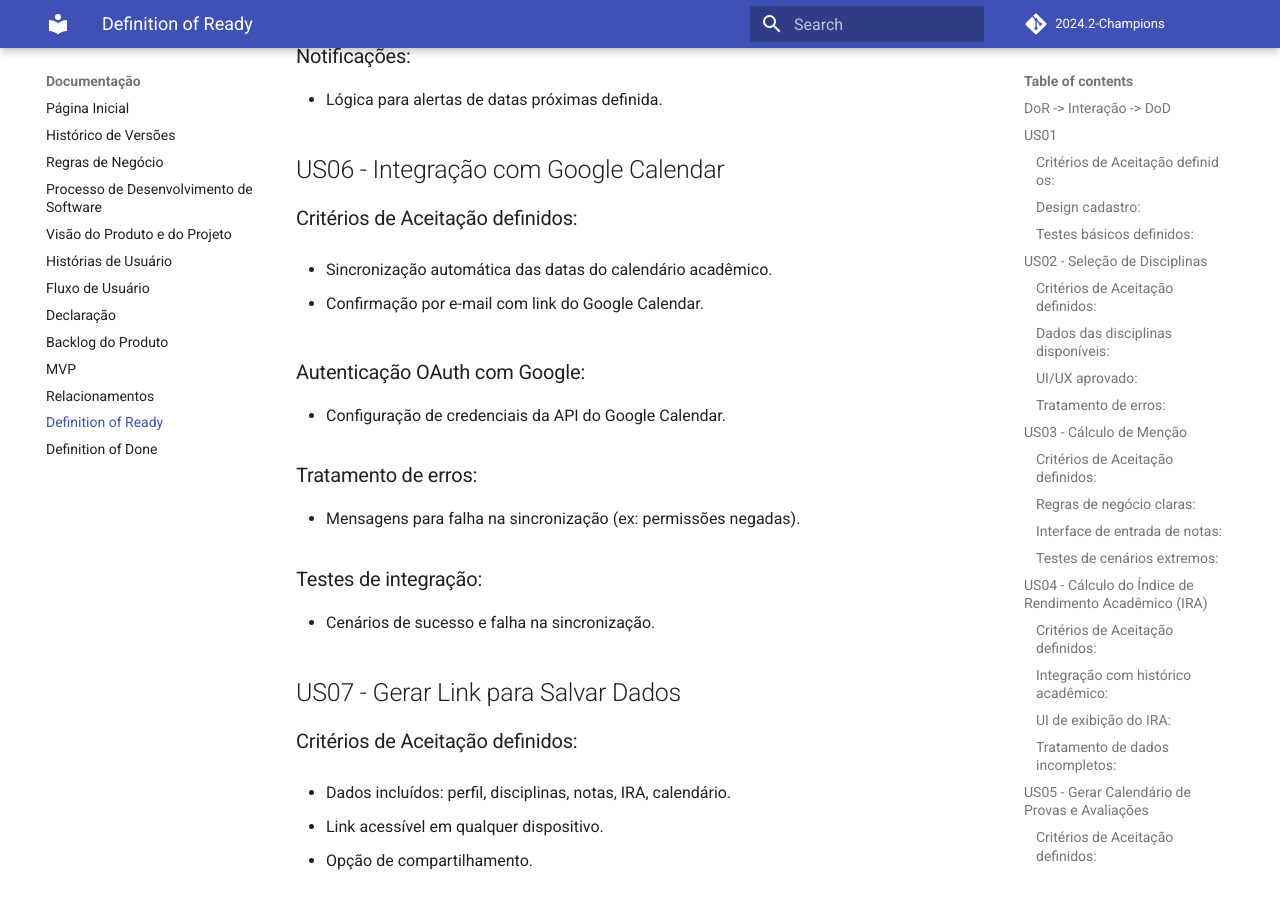
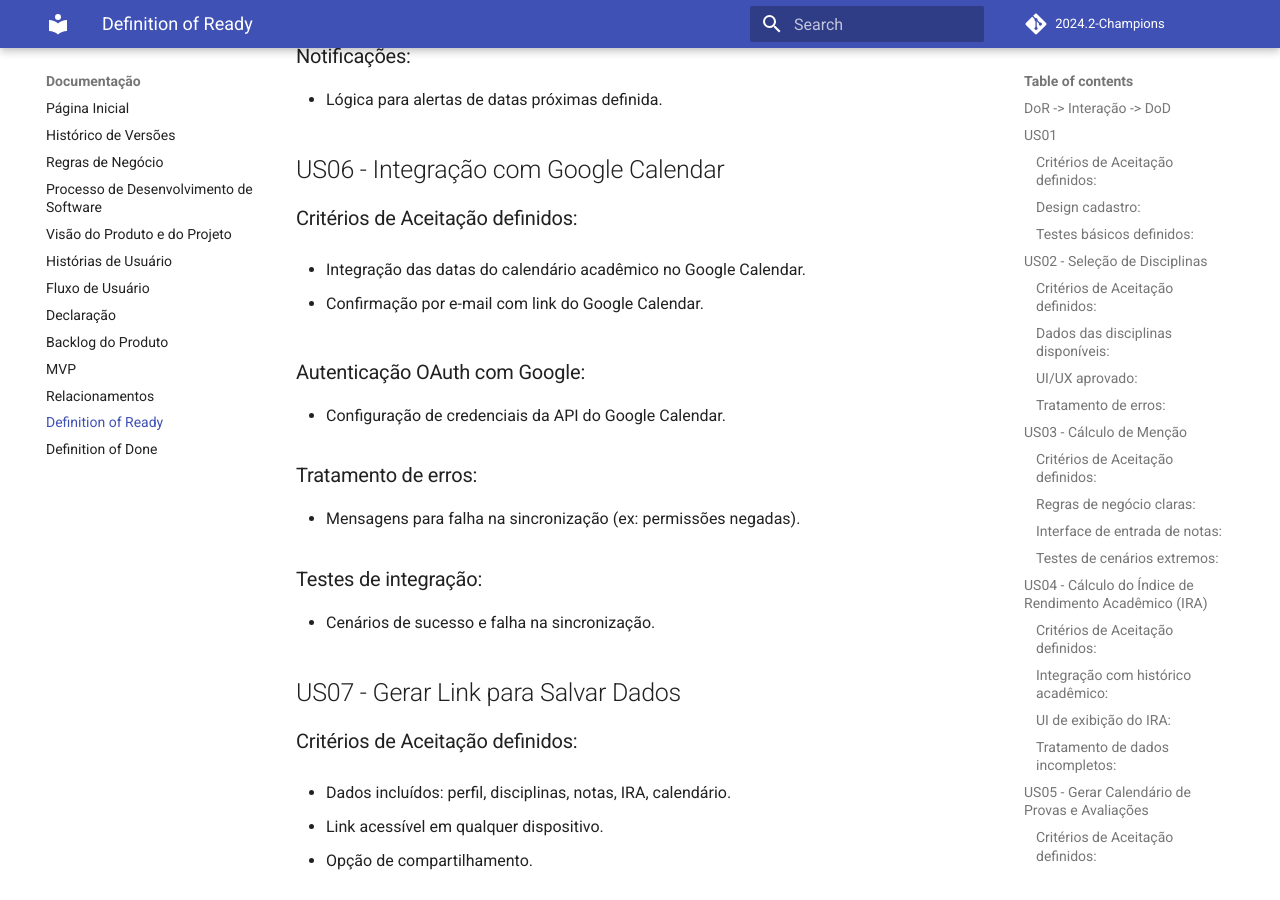
Before and after one commit to FGA-REQ/2024.2-Champions, an MkDocs documentation site: the page built from docs/DoR.md, in a window 1280 px wide and 900 px high, scrolled down 2831 px. Built offline with MkDocs 1.6.1 and Material for MkDocs 9.7.7, drawn with Linux system fonts in a browser that asks for light colours; comment, search, counter and statistics services are not loaded; some of the changed text lies outside the part shown.

Commit message:
docs: update no DoR

```diff
--- a/docs/DoR.md
+++ b/docs/DoR.md
@@ -4,7 +4,7 @@
 
 ## US01
 
-### Critérios de Aceitação definid os:
+### Critérios de Aceitação definidos:
 
 - Campos obrigatórios: e-mail, senha.
 
@@ -114,7 +114,7 @@ Design da tela com opção de inserção de e-mail e senha.
 
 ### Critérios de Aceitação definidos:
 
-- Sincronização automática das datas do calendário acadêmico.
+- Integração das datas do calendário acadêmico no Google Calendar.
 
 - Confirmação por e-mail com link do Google Calendar.
 
```
